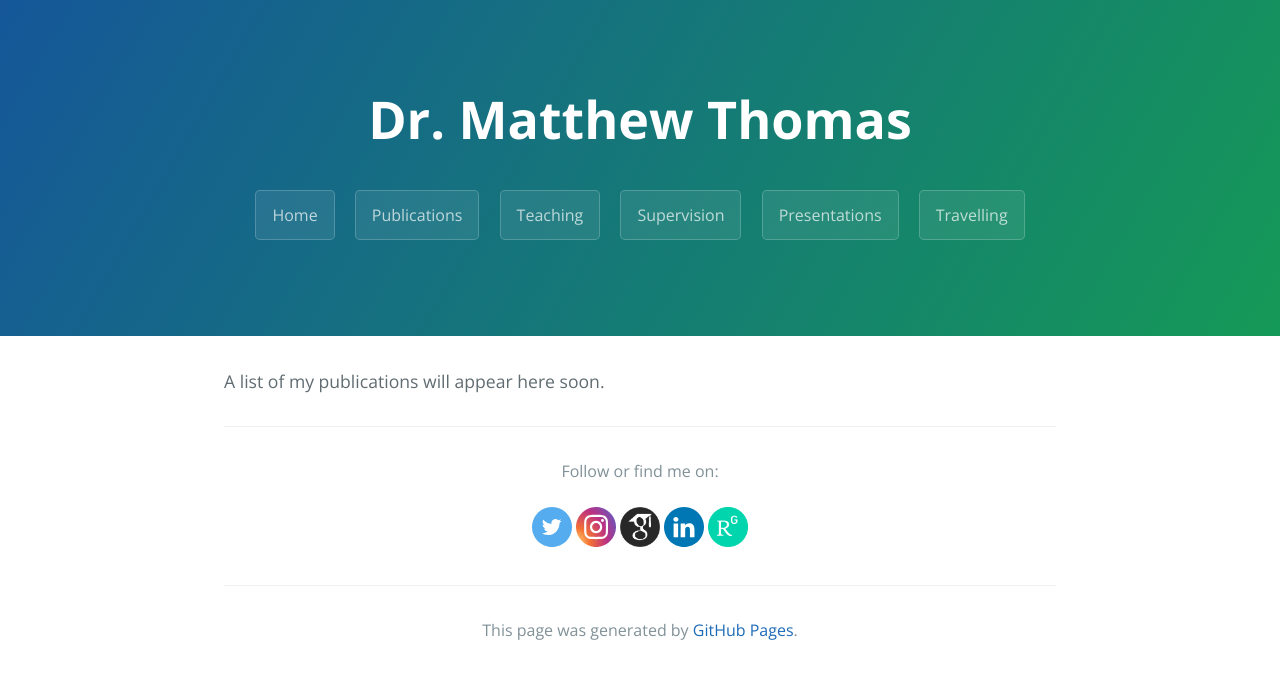
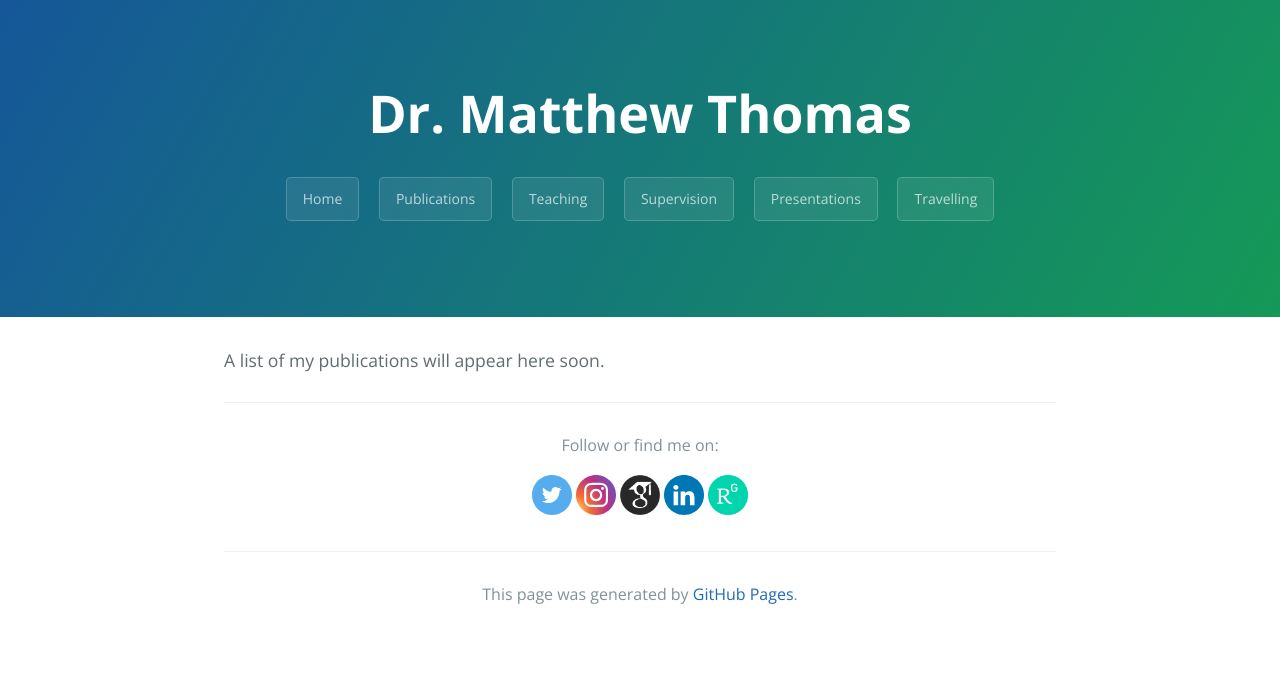
Before and after one commit to matthewllthomas/matthewllthomas.github.io, a Jekyll site: the page built from publications/index.md, in a window 1280 px wide. Shown: the top 679 px of the page. Built offline with Jekyll 4.4.1, drawn with Linux system fonts in a browser that asks for light colours; the repository's description, which GitHub fills in, is left out.

Commit message:
Update jekyll-theme-cayman.scss

```diff
--- a/_sass/jekyll-theme-cayman.scss
+++ b/_sass/jekyll-theme-cayman.scss
@@ -29,8 +29,8 @@
   padding: 0;
   margin: 0;
   font-family: "Open Sans", "Helvetica Neue", Helvetica, Arial, sans-serif;
-  font-size: 16px;
-  line-height: 1.5;
+  font-size: 14px;
+  line-height: 1.25;
   color: $body-text-color;
 }
 
```
